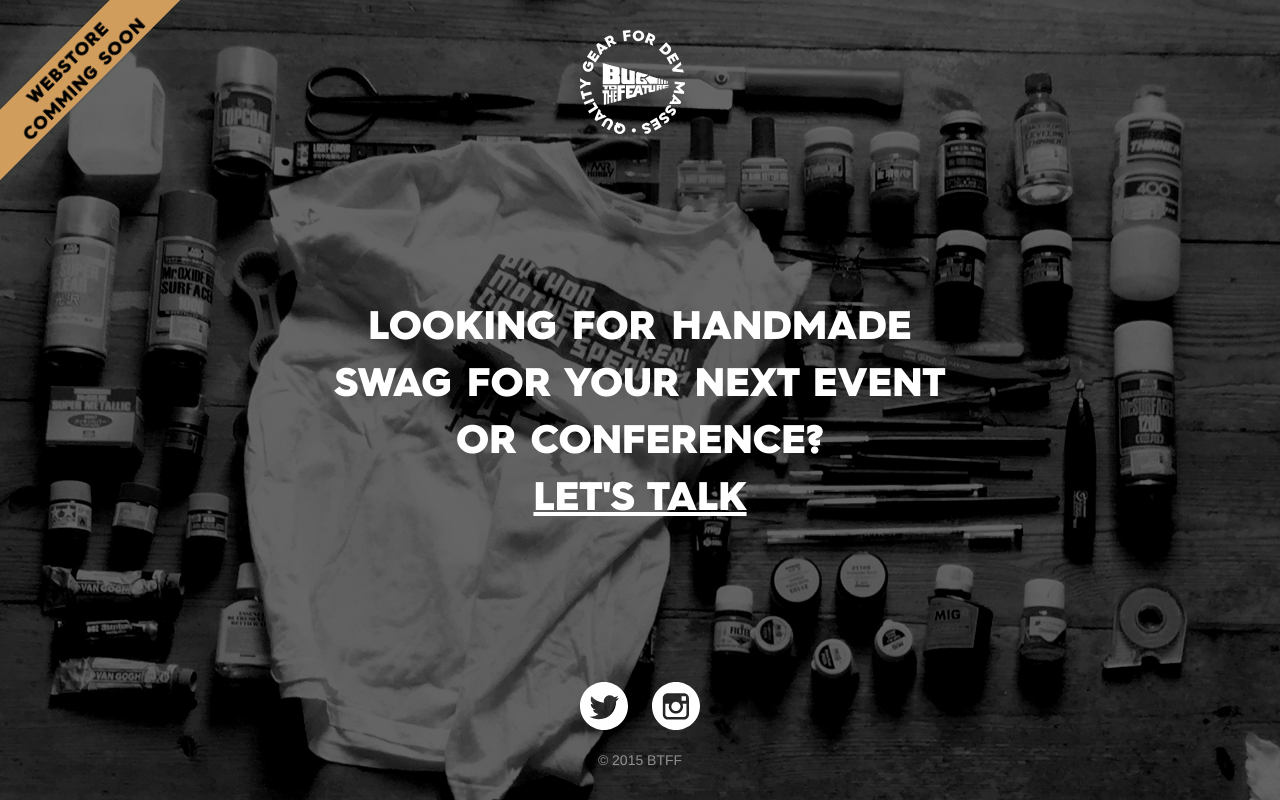
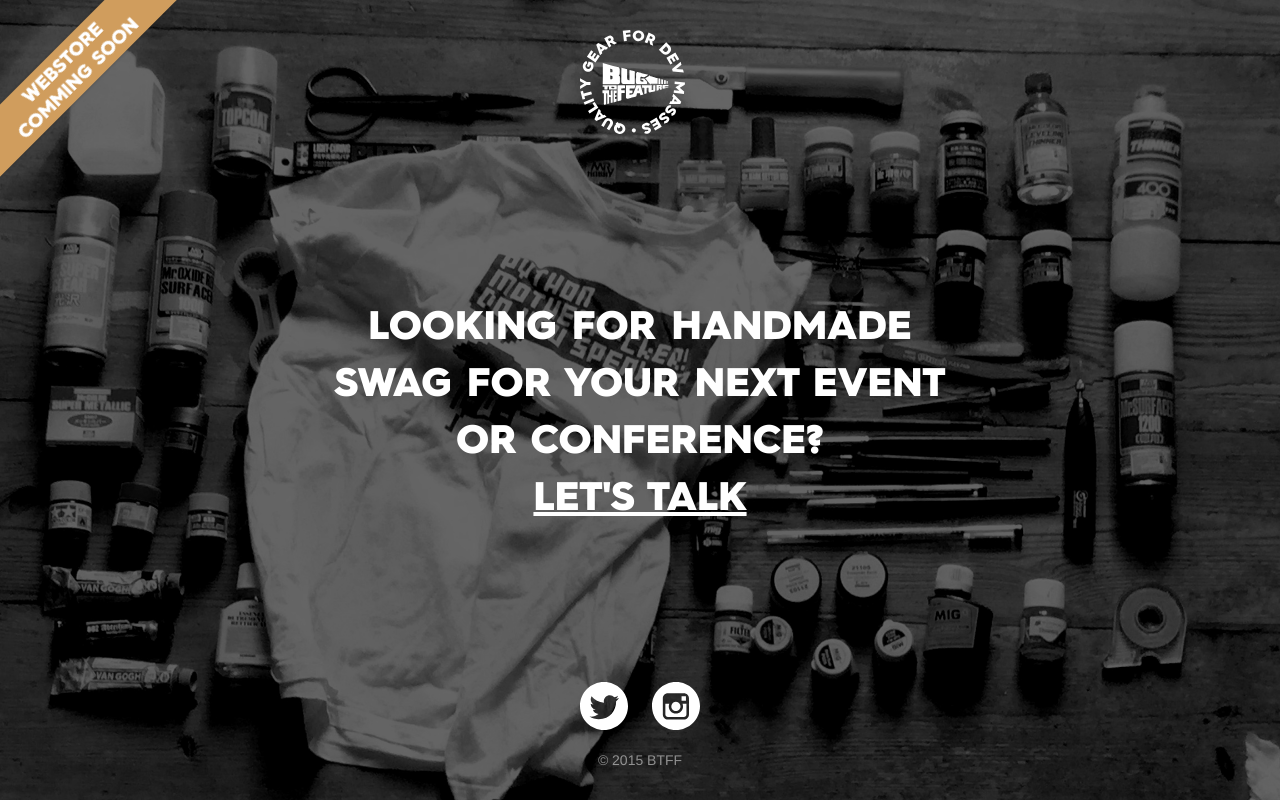
Before and after one commit to bugtothefeature/splash, a plain HTML site: page index.html in a window 1280 px wide. Drawn offline with nearby package versions, Linux system fonts and the light colour scheme; a small style sheet from the web is missing; files whose address does not match are found by name.

Commit message:
Fix ribbon styles

```diff
--- a/scss/main.scss
+++ b/scss/main.scss
@@ -29,22 +29,21 @@ body {
 }
 
 .corner-ribbon {
+	font-family: 'HurmeGeometricSans4-Bold';
 	width: 300px;
   background: #d09d5d;
   position: fixed;
   top: 45px;
-  left: -75px;
+  left: -80px;
   text-align: center;
-	font-family: 'HurmeGeometricSans4-Bold';
-  letter-spacing: 1px;
-  color: #000;
+  color: #fff;
   transform: rotate(-45deg);
   -webkit-transform: rotate(-45deg);
 	z-index: $zindex-ribbon;
 	text-transform: uppercase;
-	font-size: 18px;
-	padding: 5px 10px 0px 10px;
-	line-height: 125%;
+	font-size: 19px;
+	padding: 5px 10px 2px 10px;
+	line-height: 115%;
 	box-shadow: 0 0 3px rgba(0,0,0,.3);
 	-moz-box-shadow: 0 0 3px rgba(0,0,0,.3);
 	-webkit-box-shadow: 0 0 3px rgba(0,0,0,.3);
```
Also changed, not shown: css/main.css.
